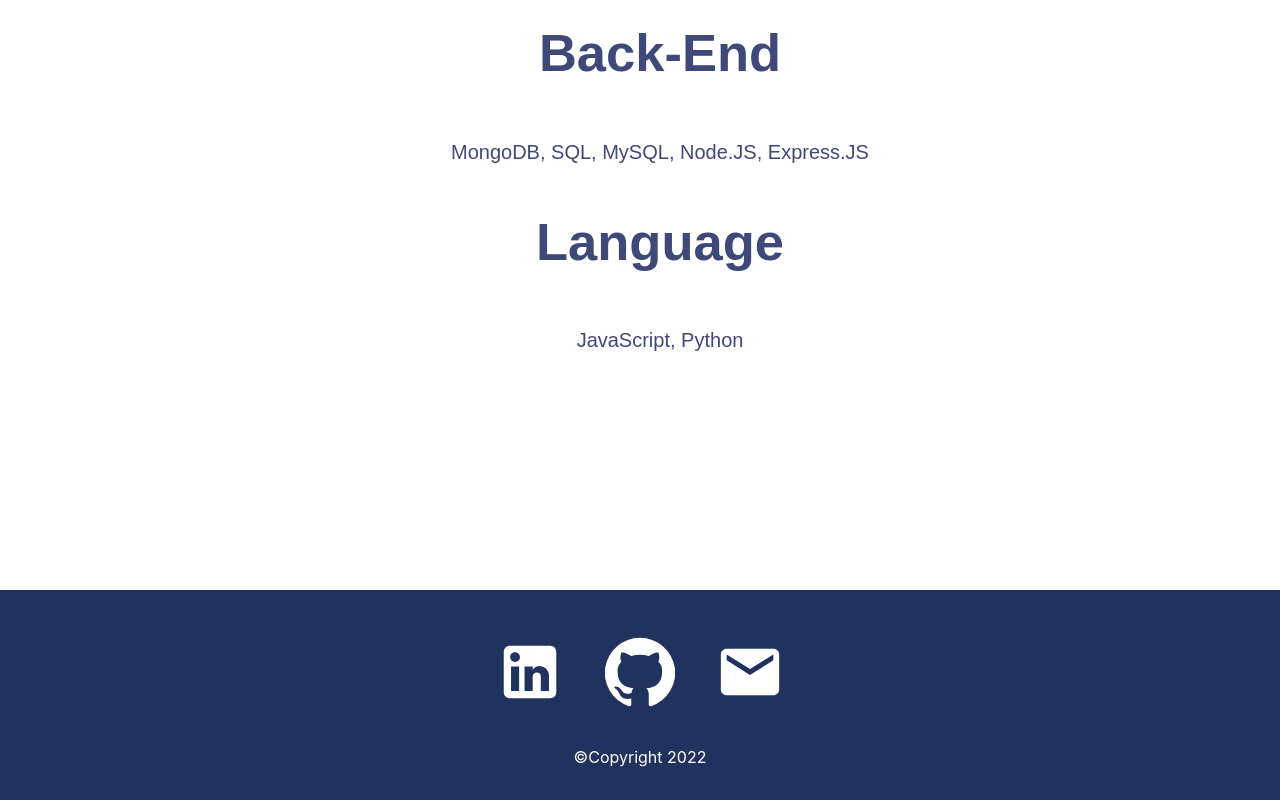
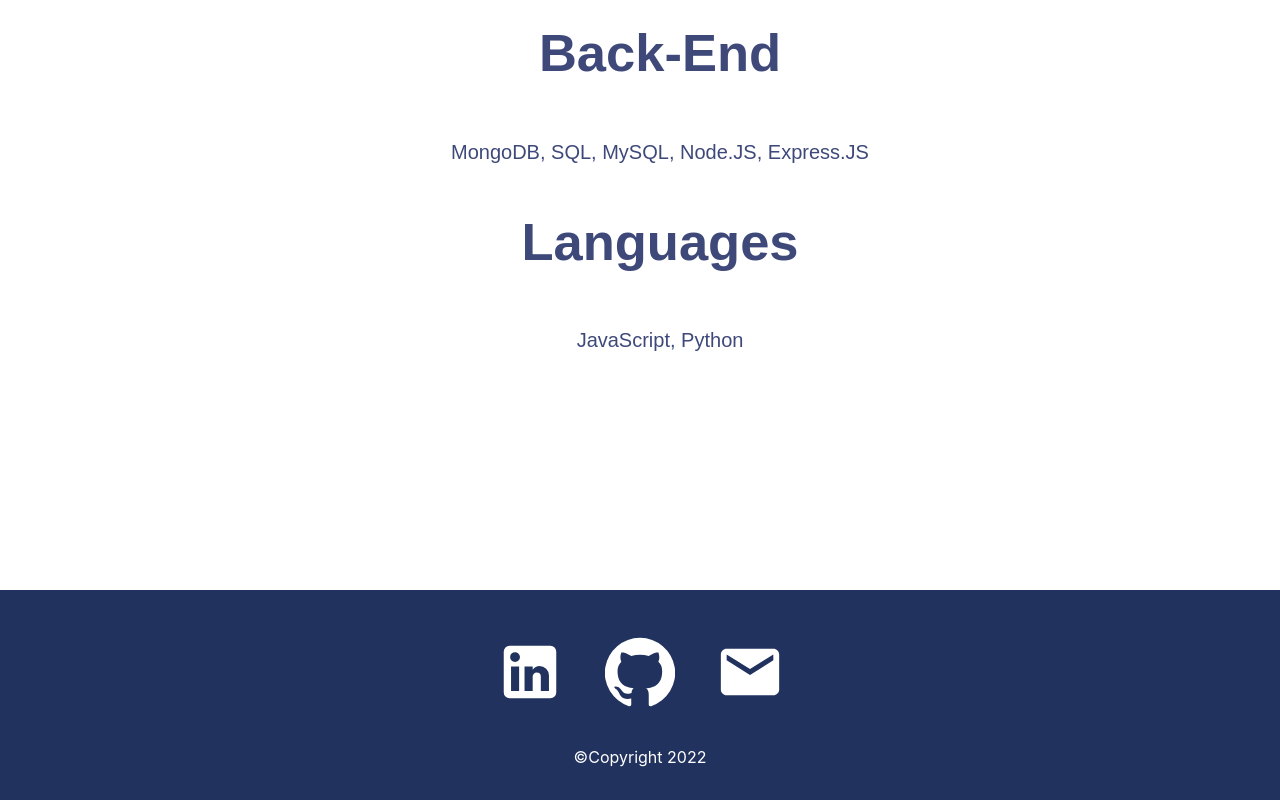
Before and after one commit to Fred0624/yu-portfolio, a React (Create React App) app: page / in a window 1280 px wide. Shown: the part 1218-2018 px from the top of the page. Built offline with nearby package versions, Linux system fonts and the light colour scheme.

Commit message:
small change

```diff
--- a/src/components/Home.js
+++ b/src/components/Home.js
@@ -26,7 +26,7 @@ const Home = () => {
                         </span>
                     </li>
                     <li className='skillItem'>
-                        <h2>Language</h2>
+                        <h2>Languages</h2>
                         <span>
                             JavaScript, Python
                         </span>
```
